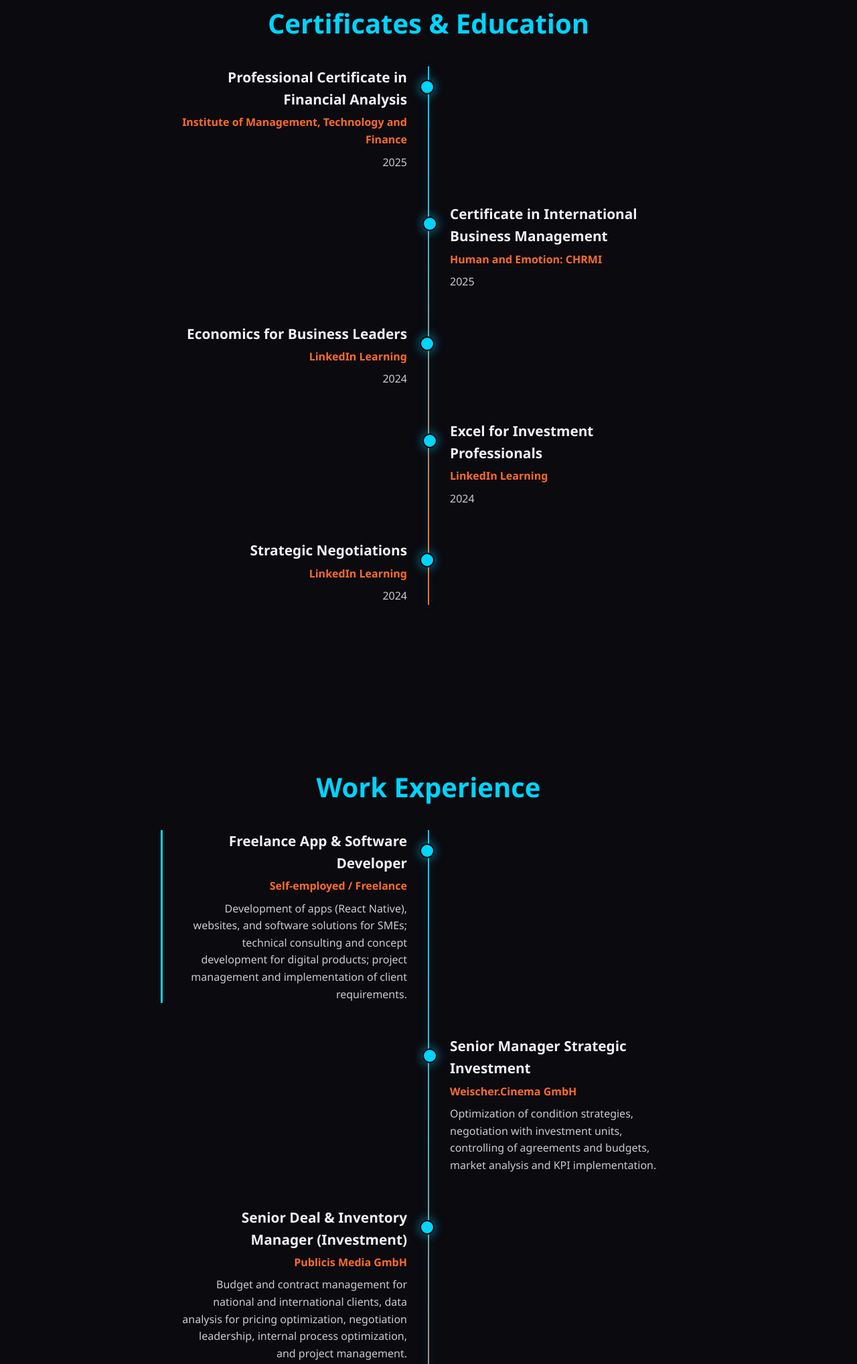
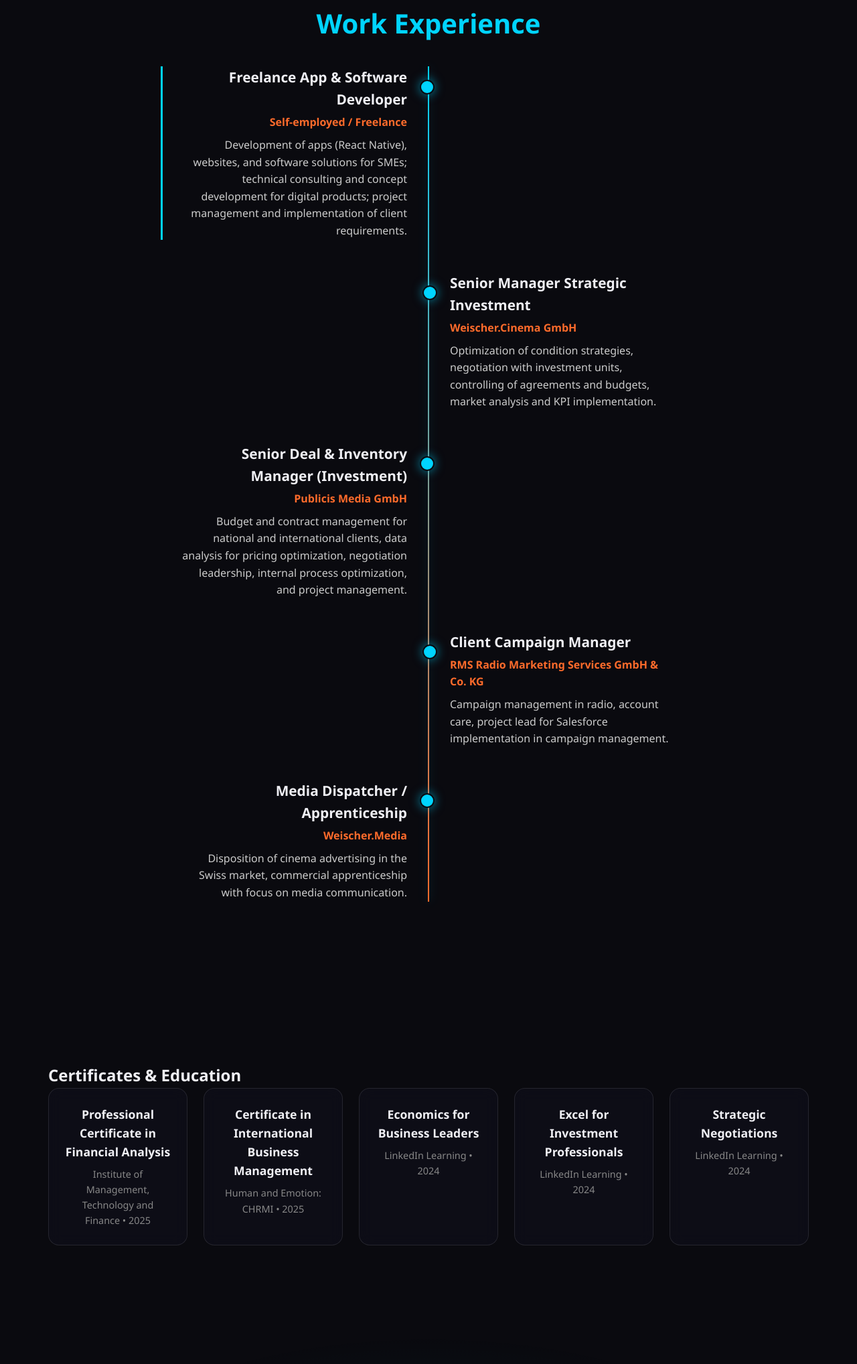
Before and after one commit to rem0ulade/website-jonathan, a plain HTML site: page index_en.html in a window 1280 px wide. Shown: the part 2141-4177 px from the top of the page at 67% size. Drawn offline with Linux system fonts and the light colour scheme.

Commit message:
Fix duplicate certificates + restructure order: Experience → Skills → Certificates (card layout) on both index pages

```diff
--- a/index_en.html
+++ b/index_en.html
@@ -427,36 +427,7 @@
         </div>
     </section>
     <!-- Certificates -->
-    <section class="experience fade-on-scroll" id="certificates">
-        <h2>Certificates & Education</h2>
-        <div class="timeline">
-            <div class="timeline-item">
-                <h3>Professional Certificate in Financial Analysis</h3>
-                <div class="company">Institute of Management, Technology and Finance</div>
-                <p>2025</p>
-            </div>
-            <div class="timeline-item">
-                <h3>Certificate in International Business Management</h3>
-                <div class="company">Human and Emotion: CHRMI</div>
-                <p>2025</p>
-            </div>
-            <div class="timeline-item">
-                <h3>Economics for Business Leaders</h3>
-                <div class="company">LinkedIn Learning</div>
-                <p>2024</p>
-            </div>
-            <div class="timeline-item">
-                <h3>Excel for Investment Professionals</h3>
-                <div class="company">LinkedIn Learning</div>
-                <p>2024</p>
-            </div>
-            <div class="timeline-item">
-                <h3>Strategic Negotiations</h3>
-                <div class="company">LinkedIn Learning</div>
-                <p>2024</p>
-            </div>
-        </div>
-    </section>
+
 <section class="experience fade-on-scroll" id="experience">
         <h2>Work Experience</h2>
         <div class="timeline">
@@ -486,7 +457,34 @@
                 <p>Disposition of cinema advertising in the Swiss market, commercial apprenticeship with focus on media communication.</p>
             </div>
         </div>
-    </section><section class="contact fade-on-scroll" id="contact">
+    </section>
+    <!-- Certificates as cards -->
+    <section class="certificates fade-on-scroll" id="certificates">
+        <h2>Certificates & Education</h2>
+        <div class="skills-grid">
+            <div class="skill-card">
+                <h3>Professional Certificate in Financial Analysis</h3>
+                <p>Institute of Management, Technology and Finance • 2025</p>
+            </div>
+            <div class="skill-card">
+                <h3>Certificate in International Business Management</h3>
+                <p>Human and Emotion: CHRMI • 2025</p>
+            </div>
+            <div class="skill-card">
+                <h3>Economics for Business Leaders</h3>
+                <p>LinkedIn Learning • 2024</p>
+            </div>
+            <div class="skill-card">
+                <h3>Excel for Investment Professionals</h3>
+                <p>LinkedIn Learning • 2024</p>
+            </div>
+            <div class="skill-card">
+                <h3>Strategic Negotiations</h3>
+                <p>LinkedIn Learning • 2024</p>
+            </div>
+        </div>
+    </section>
+<section class="contact fade-on-scroll" id="contact">
         <h2>Contact</h2>
         <div class="contact-info">
             <p>Jonathan F. Kokalj</p>
```
Also changed, not shown: index.html (+31 -95 lines), 1 other file.
